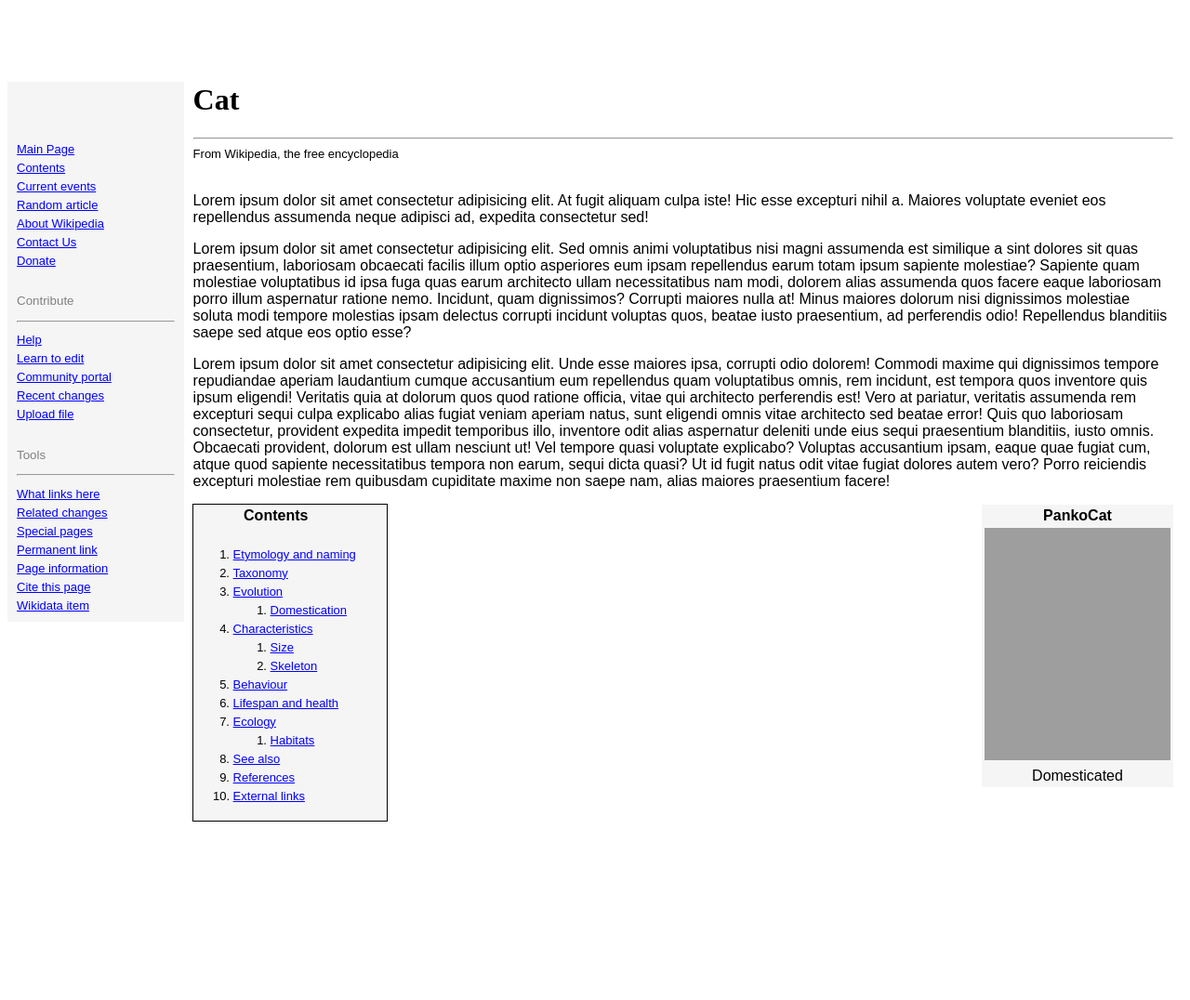
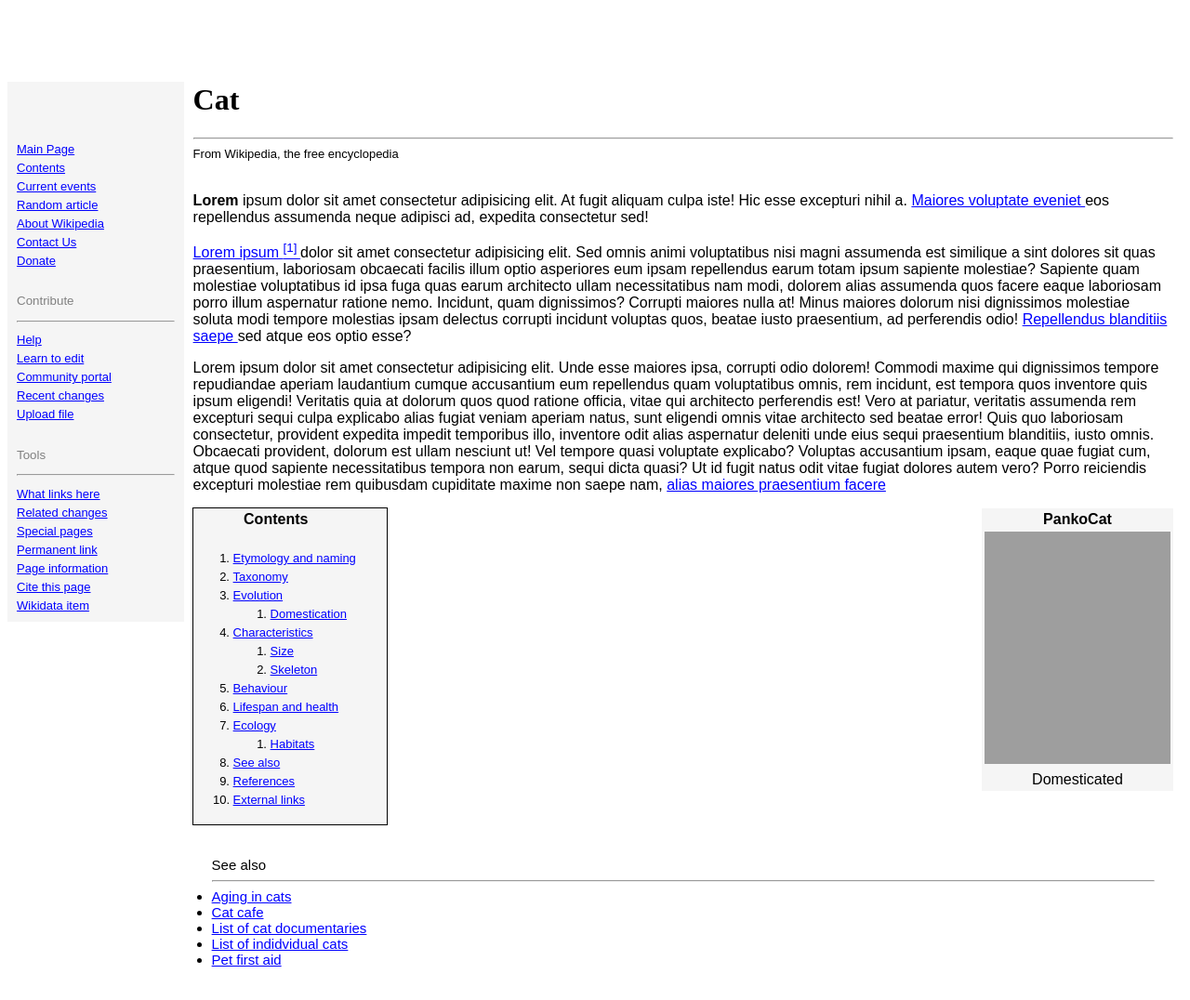
Before and after one commit to nataliecly/comp1537-setE, a plain HTML site: page assignment01.html in a window 1280 px wide. Shown: the whole page at 93% size. Before the commit the page ends 893 px from the top, so only its background shows below. Drawn offline with Linux system fonts and the light colour scheme; grey boxes are pictures that could not be loaded.

Commit message:
Add see also list

```diff
--- a/a1_style.css
+++ b/a1_style.css
@@ -63,3 +63,15 @@ a {
     float: left;
     padding-right: 30px;
 }
+
+#see_also {
+    padding-top: 10px;
+    font-size: large;
+    clear: both;
+}
+
+#see_also_list {
+    font-size: smaller;
+    margin-top: 5px;
+    padding: 20px;
+}
--- a/assignment01.html
+++ b/assignment01.html
@@ -26,13 +26,19 @@
             <br>
 
             <p>
-                Lorem ipsum dolor sit amet consectetur adipisicing elit. At fugit aliquam culpa iste! Hic esse excepturi
-                nihil a. Maiores voluptate eveniet eos repellendus assumenda neque adipisci ad, expedita consectetur
+                <strong> Lorem </strong> ipsum dolor sit amet consectetur adipisicing elit. At fugit aliquam culpa iste!
+                Hic esse excepturi
+                nihil a. <a href=""> Maiores voluptate eveniet </a> eos repellendus assumenda neque adipisci ad,
+                expedita
+                consectetur
                 sed!
             </p>
 
             <p>
-                Lorem ipsum dolor sit amet consectetur adipisicing elit. Sed omnis animi voluptatibus nisi magni
+                <a href=""> Lorem ipsum </a> <a href=""> <sup> [1] </sup> </a> dolor sit amet consectetur adipisicing
+                elit. Sed
+                omnis animi voluptatibus
+                nisi magni
                 assumenda
                 est similique a sint dolores sit quas praesentium, laboriosam obcaecati facilis illum optio asperiores
                 eum
@@ -44,7 +50,8 @@
                 maiores
                 dolorum nisi dignissimos molestiae soluta modi tempore molestias ipsam delectus corrupti incidunt
                 voluptas
-                quos, beatae iusto praesentium, ad perferendis odio! Repellendus blanditiis saepe sed atque eos optio
+                quos, beatae iusto praesentium, ad perferendis odio! <a href=""> Repellendus blanditiis saepe </a> sed
+                atque eos optio
                 esse?
             </p>
 
@@ -59,7 +66,8 @@
                 omnis. Obcaecati provident, dolorum est ullam nesciunt ut! Vel tempore quasi voluptate explicabo?
                 Voluptas accusantium ipsam, eaque quae fugiat cum, atque quod sapiente necessitatibus tempora non earum,
                 sequi dicta quasi? Ut id fugit natus odit vitae fugiat dolores autem vero? Porro reiciendis excepturi
-                molestiae rem quibusdam cupiditate maxime non saepe nam, alias maiores praesentium facere!
+                molestiae rem quibusdam cupiditate maxime non saepe nam, <a href=""> alias maiores praesentium facere
+                </a>
             </p>
 
             <div id="cat_box">
@@ -76,6 +84,8 @@
                     </tr>
                 </table>
             </div>
+
+
 
             <div class="contents">
                 <table>
@@ -135,6 +145,28 @@
                         </td>
                     </tr>
                 </table>
+            </div>
+
+            <div id="see_also">
+                <ul id="see_also_list">
+                    <span> See also </span>
+                    <hr>
+                    <li>
+                        <a href=""> Aging in cats </a>
+                    </li>
+                    <li>
+                        <a href=""> Cat cafe </a>
+                    </li>
+                    <li>
+                        <a href=""> List of cat documentaries </a>
+                    </li>
+                    <li>
+                        <a href=""> List of indidvidual cats </a>
+                    </li>
+                    <li>
+                        <a href=""> Pet first aid </a>
+                    </li>
+                </ul>
             </div>
         </main>
 
```
